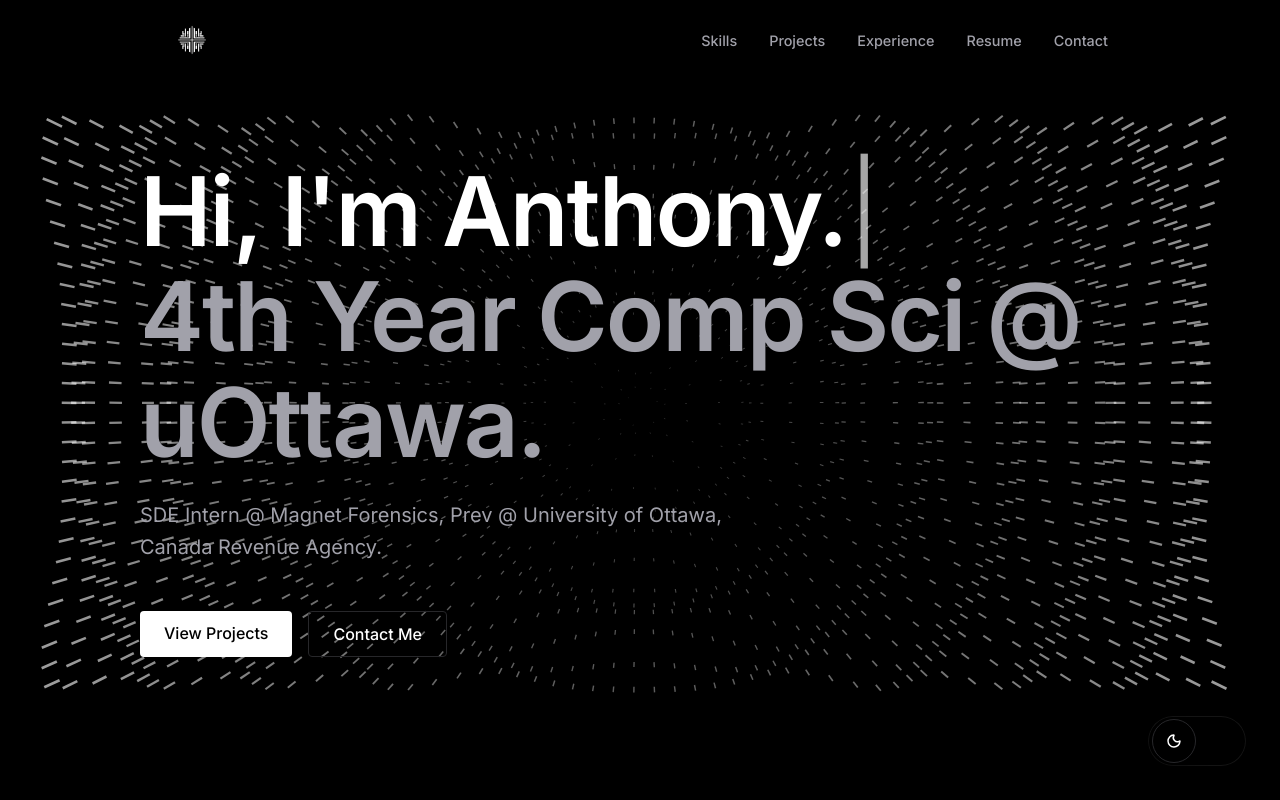
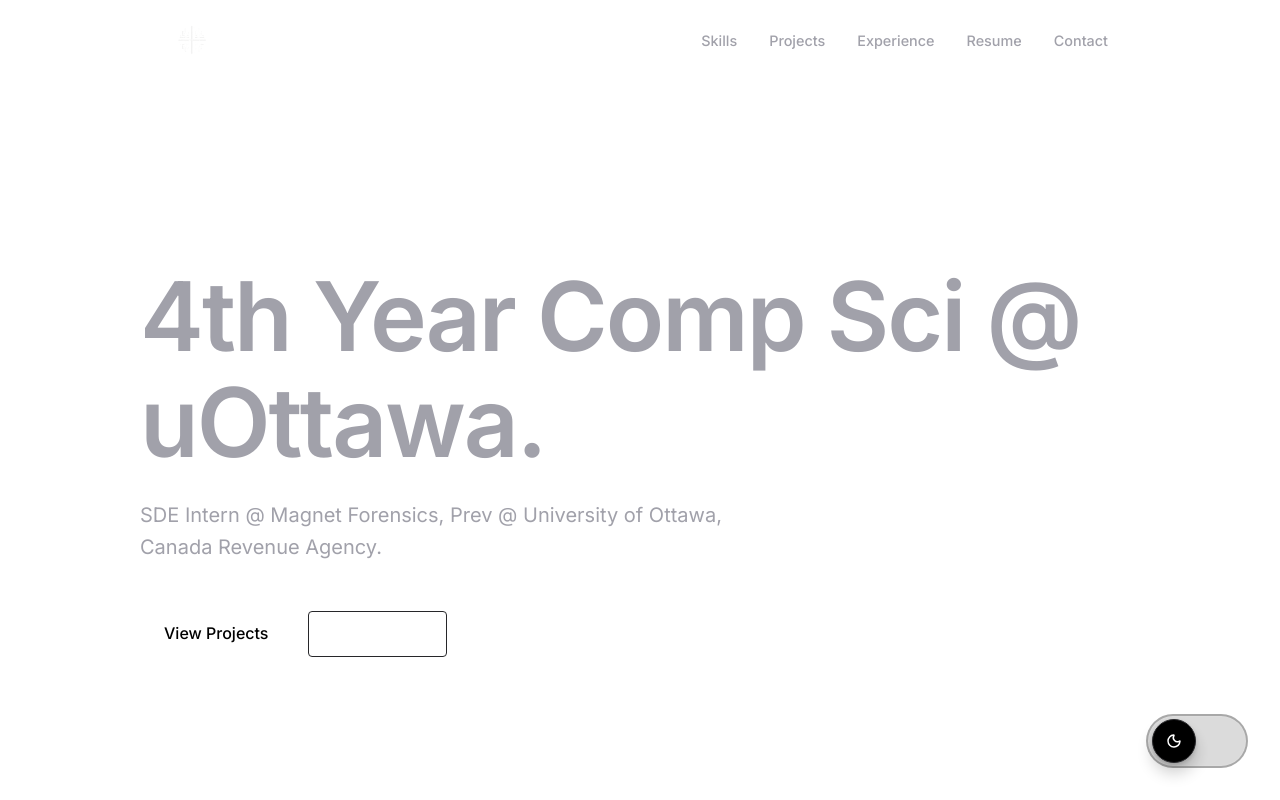
Before and after one commit to Ayprusss/AnthonyLe, a React (Create React App) app: page / in a window 1280 px wide. Shown: the top 800 px of the page. Built offline with nearby package versions, Linux system fonts and the light colour scheme.

Commit message:
changing up root theme for project

```diff
--- a/src/index.css
+++ b/src/index.css
@@ -1,23 +1,25 @@
 @import url('https://fonts.googleapis.com/css2?family=Inter:wght@300;400;500;600;700&display=swap');
 
 :root {
-  --bg-color: #000000;
-  --text-main: #ffffff;
-  --text-muted: #a1a1aa;
-  --accent: #ffffff;
-  --border-color: #27272a;
+  --bg-color: #FAF8F5;
+  --text-main: #1a1a1a;
+  --text-muted: #5c5c5c;
+  --accent: #1a1a1a;
+  --border-color: #e0ddd8;
   --font-inter: 'Inter', -apple-system, BlinkMacSystemFont, 'Segoe UI', Roboto, Helvetica, Arial, sans-serif;
-  --bg-rgb: 0, 0, 0;
+  --bg-rgb: 250, 248, 245;
+  --canvas-bg: #FAF8F5;
 }
+
 
 html,
 body,
 #root {
-  height: 100%;
+  min-height: 100%;
   width: 100%;
   margin: 0;
   padding: 0;
-  background-color: var(--bg-color);
+  background-color: transparent;
   color: var(--text-main);
   font-family: var(--font-inter);
   -webkit-font-smoothing: antialiased;
```
